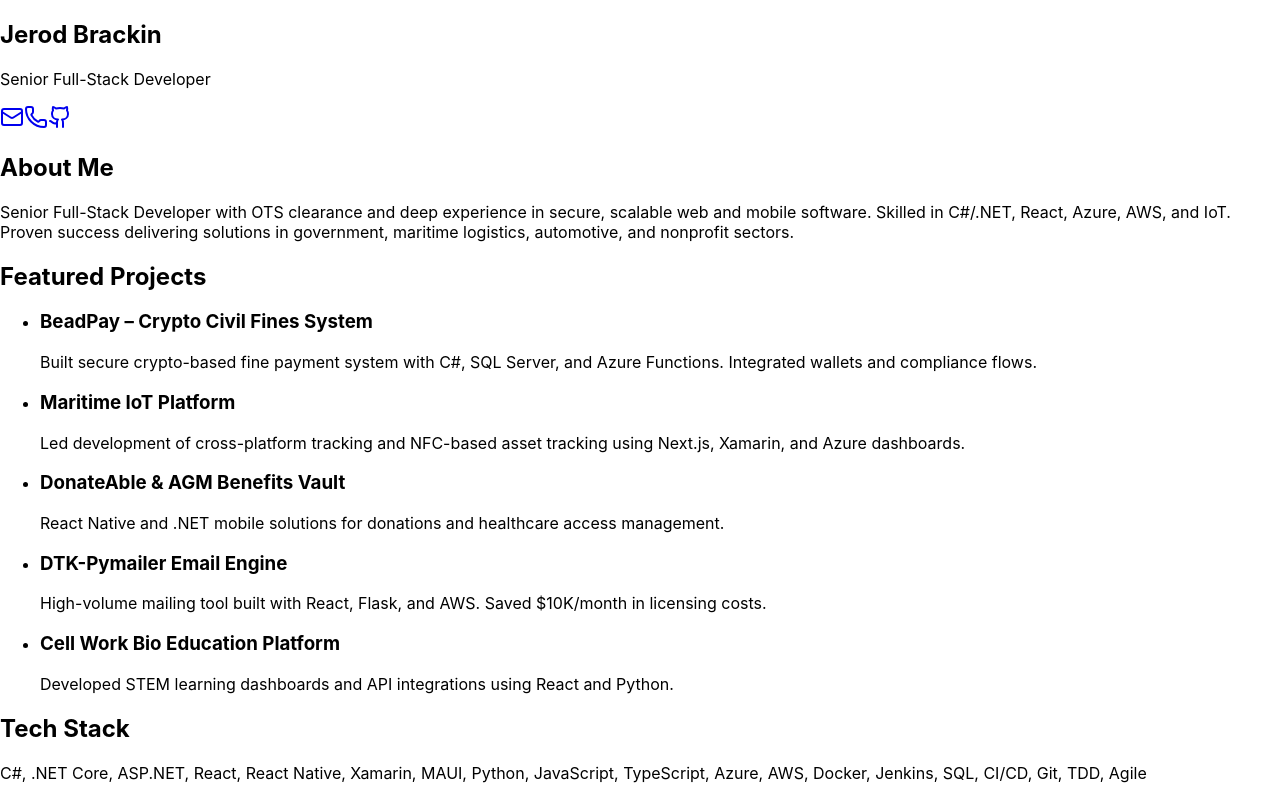
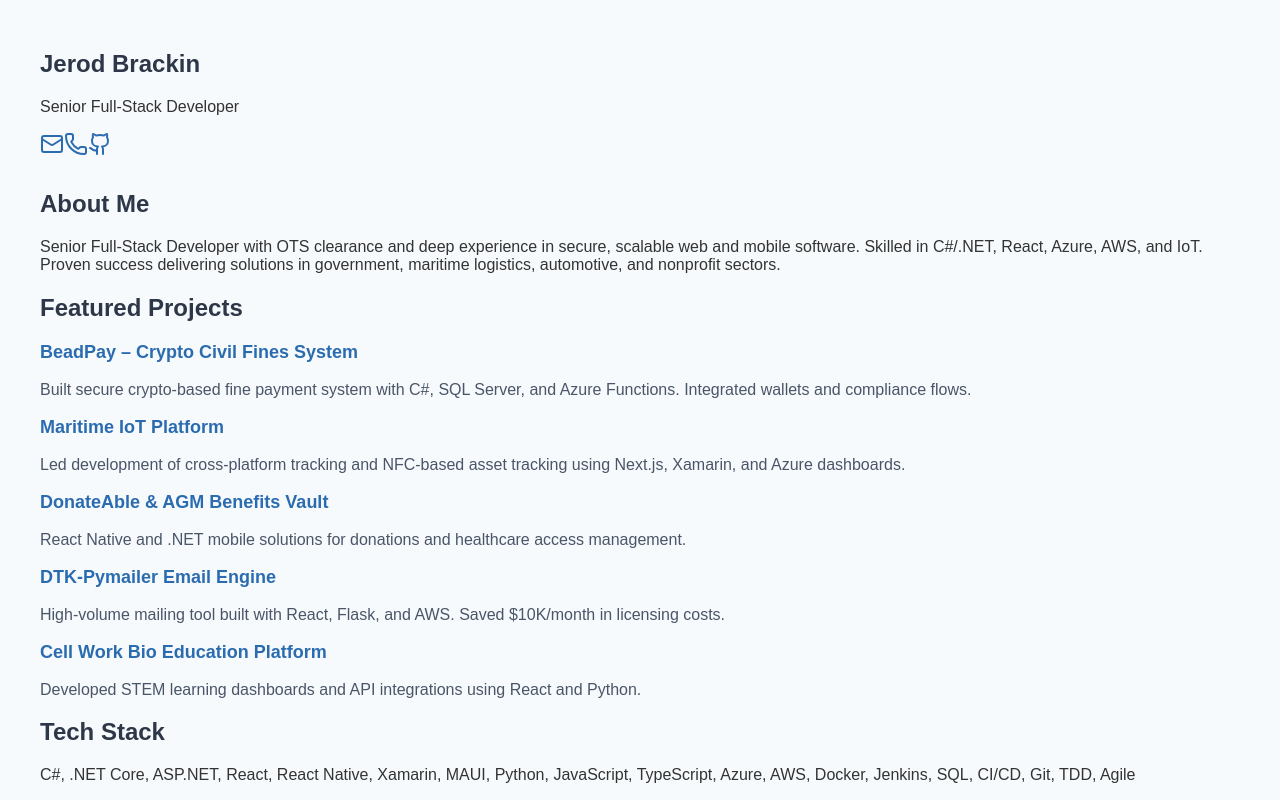
Before and after one commit to jbrackin1/Portfolio, a React (Create React App) app in the folder portfolio/: page / in a window 1280 px wide. Shown: the top 800 px of the page. Built offline with nearby package versions, Linux system fonts and the light colour scheme.

Commit message:
feat:\ Updated With Color and CSS

```diff
--- a/portfolio/src/App.css
+++ b/portfolio/src/App.css
@@ -1,38 +1,112 @@
-.App {
-  text-align: center;
+/* Global Styles */
+body {
+  font-family: 'Arial', sans-serif;
+  background-color: #f7fafc; /* Light background */
+  color: #333; /* Text color */
+  margin: 0;
+  padding: 0;
 }
 
-.App-logo {
-  height: 40vmin;
-  pointer-events: none;
+main {
+  max-width: 1200px;
+  margin: 0 auto;
+  padding: 30px 20px;
 }
 
-@media (prefers-reduced-motion: no-preference) {
-  .App-logo {
-    animation: App-logo-spin infinite 20s linear;
+h1, h2, h3 {
+  color: #2d3748; /* Dark text for headings */
+}
+
+a {
+  color: #2b6cb0; /* Link color */
+  transition: color 0.3s ease;
+}
+
+a:hover {
+  color: #3182ce; /* Hover effect for links */
+}
+
+section {
+  margin-bottom: 30px;
+}
+
+/* Card Styles */
+.Card {
+  background-color: white;
+  border-radius: 8px;
+  box-shadow: 0 2px 10px rgba(0, 0, 0, 0.1);
+  margin-bottom: 30px;
+}
+
+.CardContent {
+  padding: 20px;
+}
+
+/* Header Section */
+header {
+  text-align: center;
+  margin-bottom: 20px;
+}
+
+header h1 {
+  font-size: 3rem;
+  font-weight: 700;
+  color: #2d3748;
+}
+
+header p {
+  font-size: 1.125rem;
+  color: #718096;
+}
+
+.header-icons a {
+  color: #4a5568;
+  margin: 0 10px;
+  transition: color 0.3s ease;
+}
+
+.header-icons a:hover {
+  color: #2b6cb0;
+}
+
+.header-icons .w-5 {
+  height: 20px;
+  width: 20px;
+}
+
+/* Skills Section */
+ul {
+  list-style-type: none;
+  padding-left: 0;
+}
+
+ul li {
+  margin-bottom: 15px;
+}
+
+ul li h3 {
+  font-size: 1.125rem;
+  color: #2b6cb0;
+}
+
+ul li p {
+  color: #4a5568;
+}
+
+/* Footer */
+footer {
+  text-align: center;
+  color: #718096;
+  font-size: 0.875rem;
+}
+
+/* Mobile-friendly */
+@media (max-width: 768px) {
+  .header-icons {
+    justify-content: center;
+  }
+
+  main {
+    padding: 15px;
   }
 }
-
-.App-header {
-  background-color: #282c34;
-  min-height: 100vh;
-  display: flex;
-  flex-direction: column;
-  align-items: center;
-  justify-content: center;
-  font-size: calc(10px + 2vmin);
-  color: white;
-}
-
-.App-link {
-  color: #61dafb;
-}
-
-@keyframes App-logo-spin {
-  from {
-    transform: rotate(0deg);
-  }
-  to {
-    transform: rotate(360deg);
-  }
-}
--- a/portfolio/src/App.js
+++ b/portfolio/src/App.js
@@ -6,7 +6,6 @@
 
 function App() {
   return (
-
  <main className="max-w-5xl mx-auto p-6 space-y-8">
       {/* Header */}
       <section className="text-center">
```
